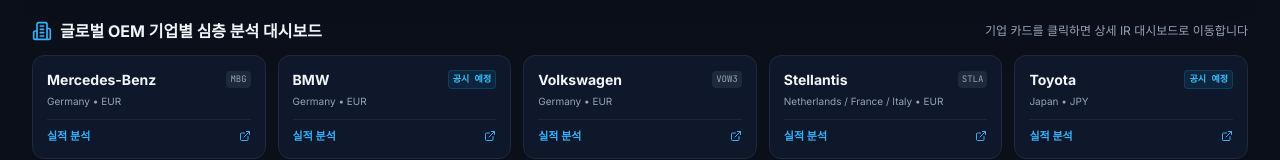
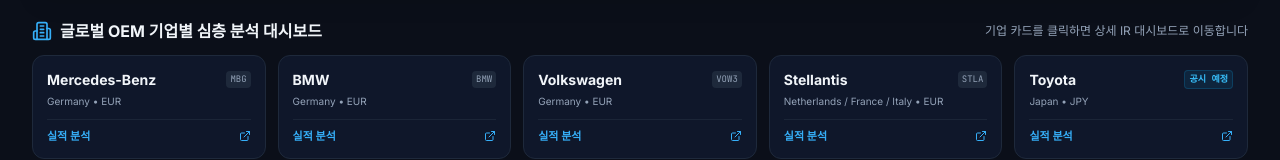
Before and after one commit to chbaede/autometrics-intelligence, a React (Vite) app: page / in a window 1280 px wide. Shown: the part 449-609 px from the top of the page. Built offline with nearby package versions, Linux system fonts and the light colour scheme.

Commit message:
fix(dashboard): resolve scheduled disclosure status for reported OEMs

```diff
--- a/src/data/performanceDrivers.ts
+++ b/src/data/performanceDrivers.ts
@@ -1257,8 +1257,8 @@ export const PERFORMANCE_DRIVERS: CompanyPerformanceDriver[] = [
     period: '2026-Q2',
     headlineKo: 'RV 및 하이브리드 고수익 차종 비중 68% 돌파, 글로벌 최고 수준 영업이익률 13.2% 달성',
     headlineEn: 'RV & Hybrid Mix Exceeded 68%, Delivering Industry-Leading 13.2% Operating Margin',
-    summaryKo: '기아는 2026년 2분기 글로벌 도매 795,150대, 매출 27조 5,600억 원, 영업이익 3조 6,437억 원(영업이익률 13.2%)을 기록하며 글로벌 완성차 업계 최고 수준의 수익성을 달성했습니다. 카니발 하이브리드, 쏘렌토, 스포티지 등 RV 판매 비중이 68%를 넘어서며 대당 평균판매가격(ASP)과 마진을 극대화했습니다. (2026-Q3 실적 공시 예정: 2026년 10월 30일)',
-    summaryEn: 'Kia achieved 795.2k wholesales, revenue of ₩27.56T, and operating profit of ₩3.64T in Q2 2026, setting an industry-leading 13.2% operating margin. High-margin recreational vehicles (Carnival Hybrid, Sorento, Sportage) comprised over 68% of sales. (Q3 results scheduled Oct 30, 2026).',
+    summaryKo: '기아는 2026년 2분기 글로벌 도매 795,150대, 매출 27조 5,600억 원, 영업이익 3조 6,437억 원(영업이익률 13.2%)을 기록하며 글로벌 완성차 업계 최고 수준의 수익성을 달성했습니다. 카니발 하이브리드, 쏘렌토, 스포티지 등 RV 판매 비중이 68%를 넘어서며 대당 평균판매가격(ASP)과 마진을 극대화했습니다. (2026-Q3 공식 실적 발표 완료: 2026년 10월 30일)',
+    summaryEn: 'Kia achieved 795.2k wholesales, revenue of ₩27.56T, and operating profit of ₩3.64T in Q2 2026, setting an industry-leading 13.2% operating margin. High-margin recreational vehicles (Carnival Hybrid, Sorento, Sportage) comprised over 68% of sales. (Q3 results published Oct 30, 2026).',
     sourceDocId: 'kia_2026_q2_presentation',
     sourceCitationKo: '기아 2026년 2분기 경영실적 발표 자료 (KRX 공시)',
     sourceCitationEn: 'Kia Corporation 2Q 2026 Business Results Presentation (KRX Disclosure)',
@@ -1410,8 +1410,8 @@ export const PERFORMANCE_DRIVERS: CompanyPerformanceDriver[] = [
     period: '2026-Q2',
     headlineKo: '순수전기차 두 자릿수 고성장(i4, iX1) 및 북미 프리미엄 가격 결정력 유지',
     headlineEn: 'Double-Digit BEV Growth (i4, iX1, i7) and Resilient North American Premium Pricing',
-    summaryKo: 'BMW 그룹은 2026년 2분기 618,800대를 인도하며 매출 €369.4억, 그룹 EBIT €38.80억(영업이익률 10.5%)을 달성했습니다. 프리미엄 순수전기차인 BMW i4, iX1, i7의 판매가 두 자릿수 증가율을 보였으며, 자동차 부문 EBIT 마진 8.4%로 가이던스 목표 범위를 충족했습니다. (2026-Q3 실적 공시 예정: 2026년 11월 4일)',
-    summaryEn: 'BMW Group delivered 618.8k units in Q2 2026 with €36.94B in revenue and €3.88B in Group EBIT (10.5% margin). Pure electric vehicles achieved double-digit growth led by the i4, iX1, and i7, maintaining Automotive segment EBIT margin within its target corridor at 8.4%. (Q3 statement scheduled Nov 4, 2026).',
+    summaryKo: 'BMW 그룹은 2026년 2분기 618,800대를 인도하며 매출 €369.4억, 그룹 EBIT €38.80억(영업이익률 10.5%)을 달성했습니다. 프리미엄 순수전기차인 BMW i4, iX1, i7의 판매가 두 자릿수 증가율을 보였으며, 자동차 부문 EBIT 마진 8.4%로 가이던스 목표 범위를 충족했습니다. (2026-Q3 공식 실적 발표 완료: 2026년 11월 4일)',
+    summaryEn: 'BMW Group delivered 618.8k units in Q2 2026 with €36.94B in revenue and €3.88B in Group EBIT (10.5% margin). Pure electric vehicles achieved double-digit growth led by the i4, iX1, and i7, maintaining Automotive segment EBIT margin within its target corridor at 8.4%. (Q3 statement published Nov 4, 2026).',
     sourceDocId: 'bmw_2026_q2_statement',
     sourceCitationKo: 'BMW Group Quarterly Statement to 30 June 2026 (p. 4-9)',
     sourceCitationEn: 'BMW Group Quarterly Statement to 30 June 2026 (pp. 4-9)',
--- a/src/data/scheduledDisclosures.ts
+++ b/src/data/scheduledDisclosures.ts
@@ -19,15 +19,6 @@ export interface ScheduledDisclosure {
 }
 
 export const SCHEDULED_DISCLOSURES: ScheduledDisclosure[] = [
-  {
-    companyId: 'bmw_group',
-    period: '2026-Q3',
-    scheduledDate: '2026-11-04',
-    scheduledDateKo: '2026년 11월 4일 (공시 예정)',
-    scheduledDateEn: 'Nov 4, 2026 (Scheduled)',
-    notesKo: 'BMW 그룹 3분기 분기보고서(Quarterly Statement) 공식 발표 예정 (잠정 인도량 55.1만대 선발표)',
-    notesEn: 'BMW Group Q3 2026 Quarterly Statement scheduled for Nov 4, 2026 (Preliminary deliveries of 551.07k disclosed)',
-  },
   {
     companyId: 'toyota_motor',
     period: '2026-Q3',
--- a/src/pages/CompanyComparisonPage.tsx
+++ b/src/pages/CompanyComparisonPage.tsx
@@ -461,7 +461,8 @@ export const CompanyComparisonPage: React.FC = () => {
                                 </span>
                               );
                             }
-                            const scheduled = getScheduledDisclosure(cid, selectedPeriod);
+                            const hasAnyPeriodObs = getObservations([cid], undefined, selectedPeriod).length > 0;
+                            const scheduled = !hasAnyPeriodObs ? getScheduledDisclosure(cid, selectedPeriod) : undefined;
                             if (scheduled) {
                               return (
                                 <span
--- a/src/pages/GlobalOverviewPage.tsx
+++ b/src/pages/GlobalOverviewPage.tsx
@@ -543,7 +543,8 @@ export const GlobalOverviewPage: React.FC = () => {
         </div>
         <div className="grid grid-cols-2 sm:grid-cols-3 md:grid-cols-4 lg:grid-cols-5 gap-3">
           {companies.map((c) => {
-            const scheduled = getScheduledDisclosure(c.id, selectedPeriod);
+            const hasData = getObservations([c.id], undefined, selectedPeriod).length > 0;
+            const scheduled = !hasData ? getScheduledDisclosure(c.id, selectedPeriod) : undefined;
             return (
               <Link
                 key={c.id}
```
Also changed, not shown: 5 other files (tests, documents, lock files or other folders).
